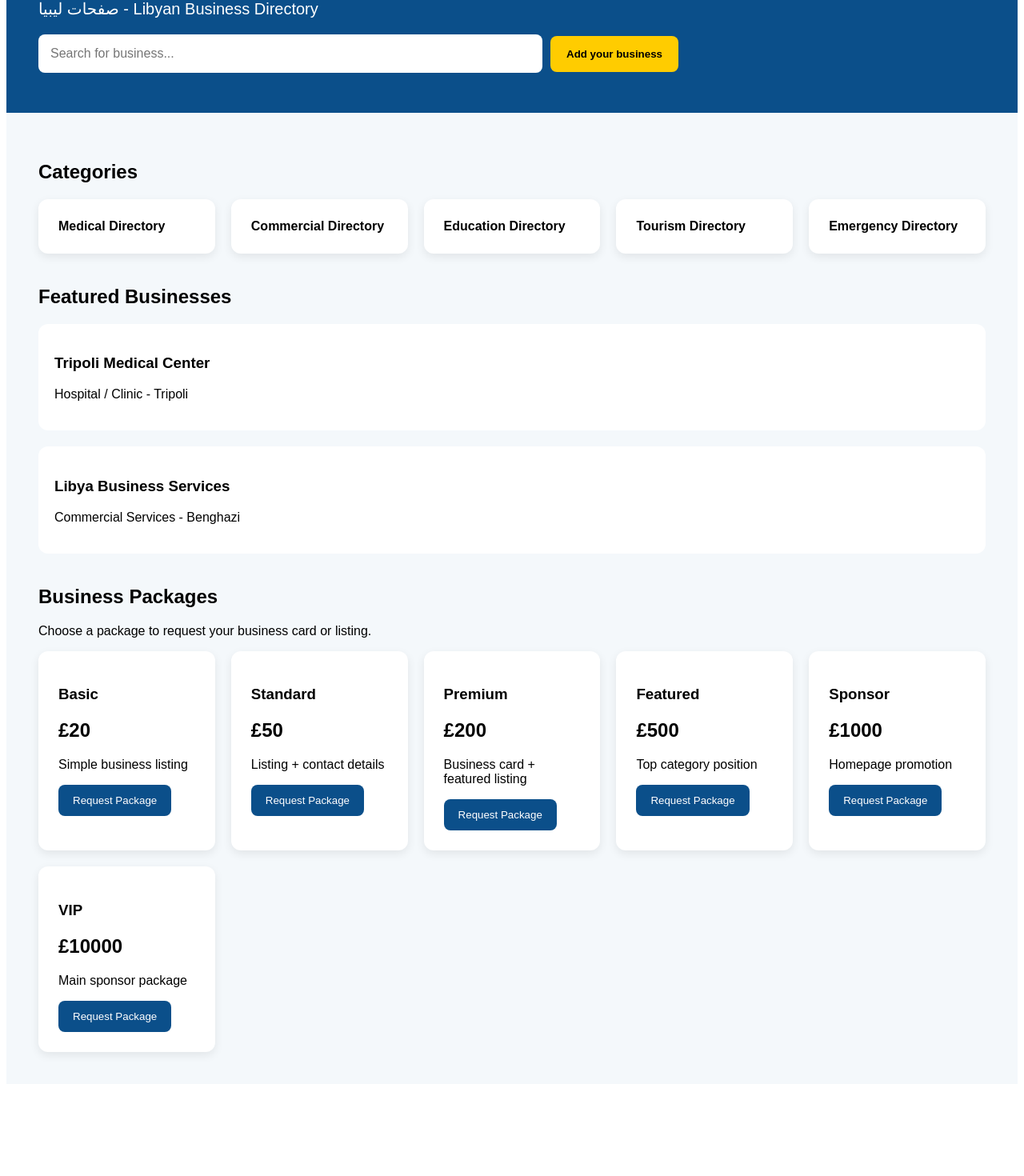
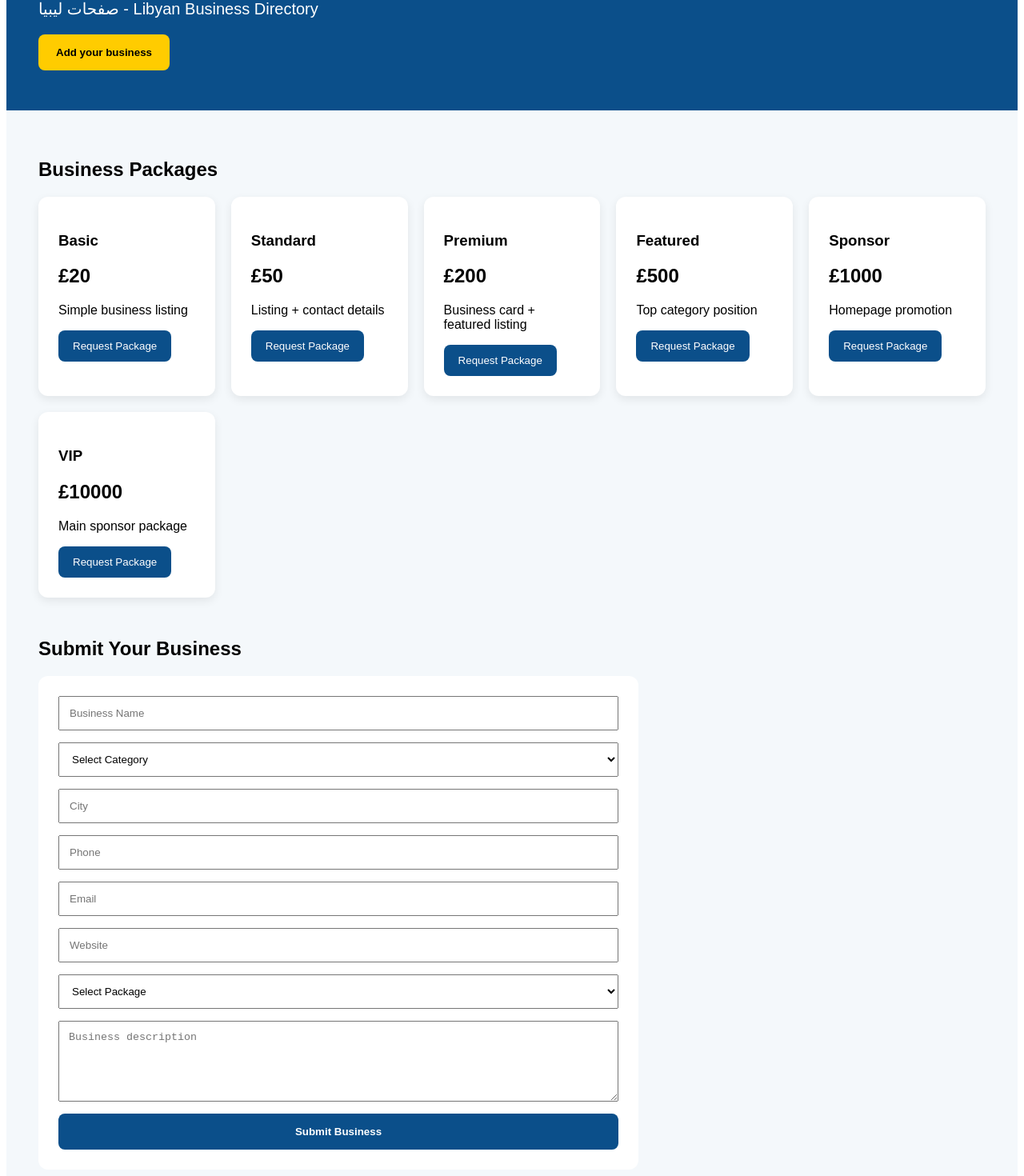
Before and after one commit to aposhofa-jpg/safahat-libya, a Next.js app: page / in a window 1280 px wide. Shown: the part 127-1597 px from the top of the page at 80% size. Before the commit the page ends 1490 px from the top, so only its background shows below. Built offline with nearby package versions, Linux system fonts and the light colour scheme.

Commit message:
Update page.tsx

```diff
--- a/app/page.tsx
+++ b/app/page.tsx
@@ -1,12 +1,15 @@
 "use client";
+
+import { useState } from "react";
+import { createClient } from "@supabase/supabase-js";
+
+const supabase = createClient(
+  "https://uwnhtfkkpxtaopyfyweh.supabase.co",
+  "sb_publishable_rlnxq8zUpYNDzfi43pZ5Cw_RozRuyV6"
+);
+
 export default function Home() {
-  const categories = [
-    "Medical Directory",
-    "Commercial Directory",
-    "Education Directory",
-    "Tourism Directory",
-    "Emergency Directory",
-  ];
+  const [message, setMessage] = useState("");
 
   const packages = [
     ["Basic", "£20", "Simple business listing"],
@@ -17,68 +20,48 @@ export default function Home() {
     ["VIP", "£10000", "Main sponsor package"],
   ];
 
+  async function submitBusiness(event: any) {
+    event.preventDefault();
+
+    const form = event.target;
+
+    const data = {
+      business_name: form.business_name.value,
+      category: form.category.value,
+      city: form.city.value,
+      phone: form.phone.value,
+      email: form.email.value,
+      website: form.website.value,
+      description: form.description.value,
+      package: form.package.value,
+      status: "pending",
+    };
+
+    const { error } = await supabase.from("businesses").insert([data]);
+
+    if (error) {
+      setMessage("Error: " + error.message);
+    } else {
+      setMessage("Business submitted successfully. We will contact you soon.");
+      form.reset();
+    }
+  }
+
   return (
     <main style={{ fontFamily: "Arial", background: "#f4f8fb", minHeight: "100vh" }}>
       <section style={{ background: "#0b4f8a", color: "white", padding: "50px 40px" }}>
         <h1 style={{ fontSize: "42px", margin: 0 }}>Safahat Libya</h1>
         <p style={{ fontSize: "20px" }}>صفحات ليبيا - Libyan Business Directory</p>
 
-        <input
-          placeholder="Search for business..."
-          style={{
-            padding: "15px",
-            width: "100%",
-            maxWidth: "600px",
-            fontSize: "16px",
-            borderRadius: "8px",
-            border: "none",
-            marginRight: "10px",
-          }}
-        />
-
-        <a href="#packages">
-          <button
-            style={{
-              padding: "15px 20px",
-              borderRadius: "8px",
-              border: "none",
-              background: "#ffcc00",
-              fontWeight: "bold",
-              cursor: "pointer",
-            }}
-          >
+        <a href="#submit">
+          <button style={{ padding: "15px 22px", borderRadius: "8px", border: "none", background: "#ffcc00", fontWeight: "bold" }}>
             Add your business
           </button>
         </a>
       </section>
 
       <section style={{ padding: "40px" }}>
-        <h2>Categories</h2>
-
-        <div style={{ display: "grid", gridTemplateColumns: "repeat(auto-fit, minmax(220px, 1fr))", gap: "20px" }}>
-          {categories.map((cat) => (
-            <div key={cat} style={{ background: "white", padding: "25px", borderRadius: "12px", boxShadow: "0 4px 12px rgba(0,0,0,0.08)", fontWeight: "bold" }}>
-              {cat}
-            </div>
-          ))}
-        </div>
-
-        <h2 style={{ marginTop: "40px" }}>Featured Businesses</h2>
-
-        <div style={{ display: "grid", gap: "20px" }}>
-          <div style={{ background: "white", padding: "20px", borderRadius: "12px" }}>
-            <h3>Tripoli Medical Center</h3>
-            <p>Hospital / Clinic - Tripoli</p>
-          </div>
-
-          <div style={{ background: "white", padding: "20px", borderRadius: "12px" }}>
-            <h3>Libya Business Services</h3>
-            <p>Commercial Services - Benghazi</p>
-          </div>
-        </div>
-
-        <h2 id="packages" style={{ marginTop: "40px" }}>Business Packages</h2>
-        <p>Choose a package to request your business card or listing.</p>
+        <h2>Business Packages</h2>
 
         <div style={{ display: "grid", gridTemplateColumns: "repeat(auto-fit, minmax(220px, 1fr))", gap: "20px" }}>
           {packages.map(([name, price, desc]) => (
@@ -86,12 +69,52 @@ export default function Home() {
               <h3>{name}</h3>
               <h2>{price}</h2>
               <p>{desc}</p>
-              <button style={{ padding: "12px 18px", background: "#0b4f8a", color: "white", border: "none", borderRadius: "8px", cursor: "pointer" }}>
-                Request Package
-              </button>
+              <a href="#submit">
+                <button style={{ padding: "12px 18px", background: "#0b4f8a", color: "white", border: "none", borderRadius: "8px" }}>
+                  Request Package
+                </button>
+              </a>
             </div>
           ))}
         </div>
+
+        <h2 id="submit" style={{ marginTop: "50px" }}>Submit Your Business</h2>
+
+        <form onSubmit={submitBusiness} style={{ background: "white", padding: "25px", borderRadius: "12px", display: "grid", gap: "15px", maxWidth: "700px" }}>
+          <input name="business_name" placeholder="Business Name" required style={{ padding: "12px" }} />
+
+          <select name="category" required style={{ padding: "12px" }}>
+            <option value="">Select Category</option>
+            <option>Medical Directory</option>
+            <option>Commercial Directory</option>
+            <option>Education Directory</option>
+            <option>Tourism Directory</option>
+            <option>Emergency Directory</option>
+          </select>
+
+          <input name="city" placeholder="City" style={{ padding: "12px" }} />
+          <input name="phone" placeholder="Phone" style={{ padding: "12px" }} />
+          <input name="email" placeholder="Email" type="email" style={{ padding: "12px" }} />
+          <input name="website" placeholder="Website" style={{ padding: "12px" }} />
+
+          <select name="package" required style={{ padding: "12px" }}>
+            <option value="">Select Package</option>
+            <option>Basic - £20</option>
+            <option>Standard - £50</option>
+            <option>Premium - £200</option>
+            <option>Featured - £500</option>
+            <option>Sponsor - £1000</option>
+            <option>VIP - £10000</option>
+          </select>
+
+          <textarea name="description" placeholder="Business description" rows={5} style={{ padding: "12px" }} />
+
+          <button type="submit" style={{ padding: "15px", background: "#0b4f8a", color: "white", border: "none", borderRadius: "8px", fontWeight: "bold" }}>
+            Submit Business
+          </button>
+
+          {message && <p>{message}</p>}
+        </form>
       </section>
     </main>
   );
```
